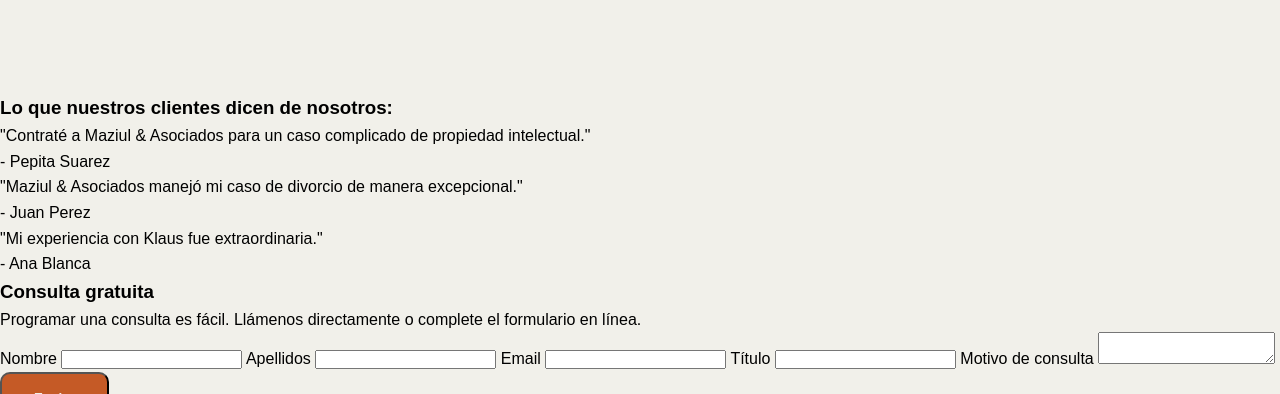
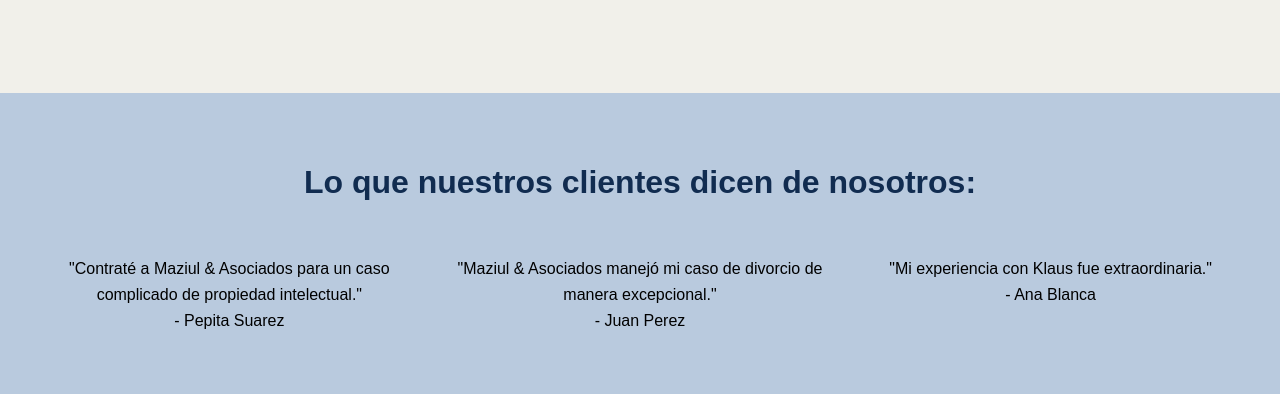
Before and after one commit to DafneCabreraSanz/P2.1-Pr-ctica-maquetaci-n-landing-page-de-abogados, a plain HTML site: page index.html in a window 1280 px wide. Shown: the part 2471-2865 px from the top of the page. Drawn offline with Linux system fonts and the light colour scheme.

Commit message:
testimonials

```diff
--- a/style.css
+++ b/style.css
@@ -299,3 +299,23 @@ nav {
   margin-bottom: 0.5rem;
   color: var(--primary-secciones-1);
 }
+
+.testimonials {
+  background-color: var(--secondary-secciones-2);
+  padding: 4rem 2rem;
+  text-align: center;
+}
+
+.testimonials h3 {
+  font-size: var(--size-h3);
+  margin-bottom: 3rem;
+  color: var(--primary-secciones-1);
+}
+
+.testimonials-container {
+  display: grid;
+  grid-template-columns: repeat(3, 1fr);
+  gap: 2rem;
+  max-width: 1200px;
+  margin: 0 auto;
+}
```
